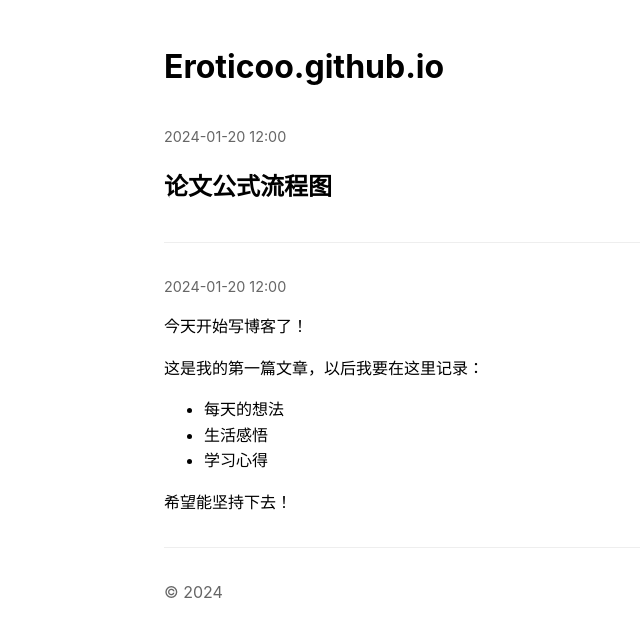
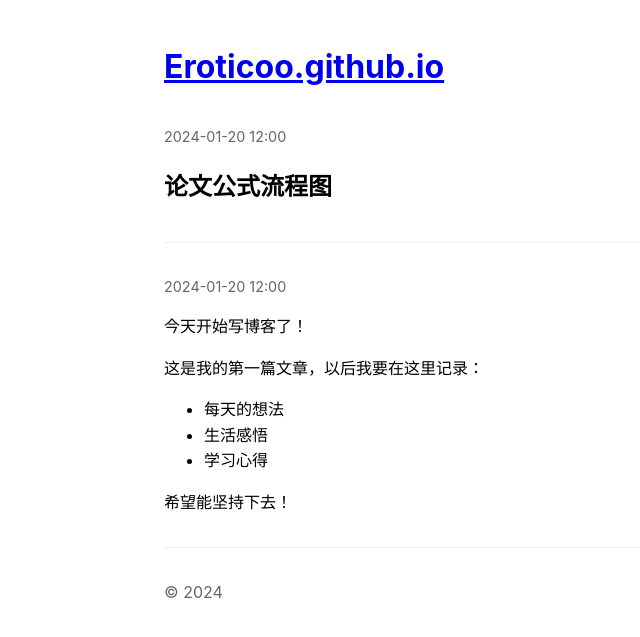
Before and after one commit to Eroticoo/Eroticoo.github.io, a Jekyll site: the page built from index.html, in a window 1280 px wide. Shown: the top 637 px of the page, without its empty margins (76-716 px from the left). Built offline with Jekyll 4.4.1, drawn with Linux system fonts in a browser that asks for light colours.

Commit message:
更新 default.html，添加发布时间戳和其他改进

```diff
--- a/_layouts/default.html
+++ b/_layouts/default.html
@@ -2,8 +2,8 @@
 <html>
 <head>
     <meta charset="utf-8">
-    <title>{{ site.title }}</title>
-    <link rel="stylesheet" href="/assets/css/style.css">
+    <title>{{ page.title }} - {{ site.title }}</title>
+    <link rel="stylesheet" href="{{ '/assets/css/style.css' | relative_url }}">
     <!-- 添加 Mermaid 支持，用于显示流程图 -->
     <script src="https://cdn.jsdelivr.net/npm/mermaid/dist/mermaid.min.js"></script>
     <script>
@@ -12,13 +12,16 @@
 </head>
 <body>
     <header>
-        <h1>{{ site.title }}</h1>
+        <h1><a href="{{ '/' | relative_url }}">{{ site.title }}</a></h1>
     </header>
     <main>
         {{ content }}
+        {% if page.date %}
+        <p>发布时间：{{ page.date | date: "%Y-%m-%d %H:%M:%S %z" }}</p>
+        {% endif %}
     </main>
     <footer>
-        <p>© 2024 {{ site.author }}</p>
+        <p>© {{ site.time | date: '%Y' }} {{ site.author }}</p>
     </footer>
 </body>
 </html>
```
